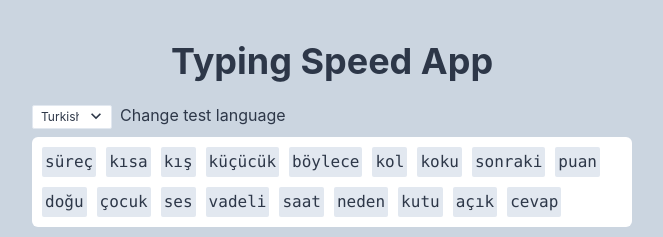
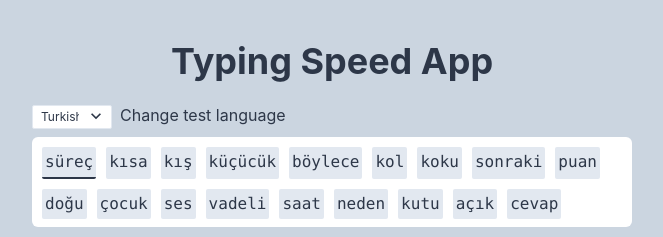
Before and after one commit to sezginkrgll/typing-speed-app, a React (Create React App) app: page / in a window 1280 px wide. Shown: the top 237 px of the page, without its empty margins (308-971 px from the left). Built offline with nearby package versions, Linux system fonts and the light colour scheme.

Commit message:
WordsPanel changed

```diff
--- a/src/components/WordsPanel.js
+++ b/src/components/WordsPanel.js
@@ -73,6 +73,7 @@ function WordsPanel() {
               key={item.rank}
               p={"3px"}
               borderRadius={"sm"}
+              borderBottom={inputWords.length === i ? "2px" : ""}
             >
               {language === "tr" ? item.turkish : item.english}
             </Box>
```
